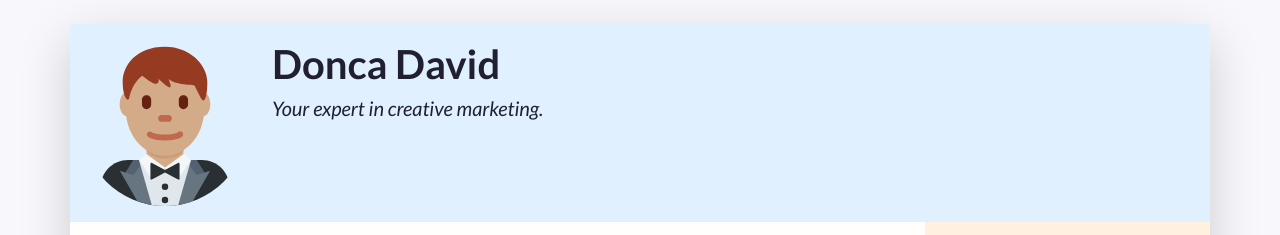
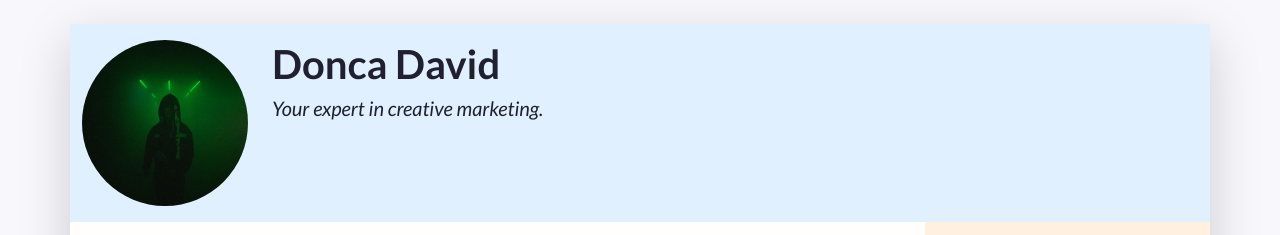
Before and after one commit to doncadavid/doncacv, a plain HTML site: page index.html in a window 1280 px wide. Shown: the top 235 px of the page. Drawn offline with nearby package versions, Linux system fonts and the light colour scheme.

Commit message:
updated pic

```diff
--- a/index.html
+++ b/index.html
@@ -43,7 +43,7 @@
             "w-100" makes sure the image takes the full width of the column it's in
             "rounded-circle" cuts a circle around the image
           -->
-          <img class="w-100 rounded-circle my-3" src="images/portrait.svg" alt="Portrait of Firstname Lastname" width="160">
+          <img class="w-100 rounded-circle my-3" src="images/profile.jpg" alt="Portrait of Firstname Lastname" width="160">
         </div>
         <!--
           A container to wrap around your name and tagline. Full-width at small size, then columns of increasing size.
```
Also changed, not shown: images/profile.jpg (added).
